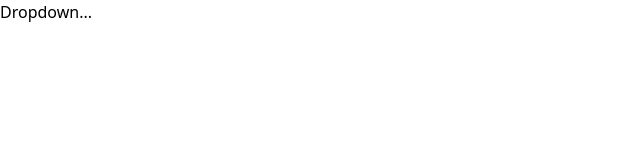
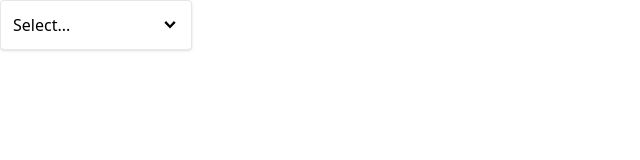
Before and after one commit to tylercoen/REACT, a React (Create React App) app in the folder comps/: page / in a window 1280 px wide. Shown: the top 160 px of the page, without its empty margins (0-640 px from the left). Built offline with nearby package versions, Linux system fonts and the light colour scheme.

Commit message:
Add files via upload

```diff
--- a/comps/src/App.js
+++ b/comps/src/App.js
@@ -1,12 +1,20 @@
+import { useState } from "react";
 import Dropdown from "./components/Dropdown";
 
 function App() {
+  const [selection, setSelection] = useState(null);
+
+  const handleSelect = (option) => {
+    setSelection(option);
+  };
   const options = [
     { label: "Red", value: "red" },
     { label: "Green", value: "green" },
     { label: "Blue", value: "blue" },
   ];
-  return <Dropdown options={options} />;
+  return (
+    <Dropdown options={options} value={selection} onChange={handleSelect} />
+  );
 }
 
 export default App;
--- a/comps/src/components/Dropdown.js
+++ b/comps/src/components/Dropdown.js
@@ -1,5 +1,43 @@
-function Dropdown({ options }) {
-  return <div>Dropdown...</div>;
+import { useState } from "react";
+import { GoChevronDown } from "react-icons/go";
+import Panel from "./Panel";
+
+function Dropdown({ options, value, onChange }) {
+  const [isOpen, setIsOpen] = useState(false);
+  const handleClick = () => {
+    setIsOpen(!isOpen);
+  };
+
+  const handleOptionClick = (option) => {
+    // close dropdown
+    setIsOpen(false);
+    //what option did the user click on
+    onChange(option);
+  };
+  const renderedOptions = options.map((option) => {
+    return (
+      <div
+        className="hover:bg-sky-100 rounded cursor-pointer p-3"
+        onClick={() => handleOptionClick(option)}
+        key={option.value}
+      >
+        {option.label}
+      </div>
+    );
+  });
+
+  return (
+    <div className="w-48 relative">
+      <Panel
+        className="flex justify-between items-center cursor-pointer"
+        onClick={handleClick}
+      >
+        {value?.label || "Select..."}
+        <GoChevronDown className="text-lg" />
+      </Panel>
+      {isOpen && <Panel className="absolute top-full">{renderedOptions}</Panel>}
+    </div>
+  );
 }
 
 export default Dropdown;
--- /dev/null
+++ b/comps/src/components/Panel.js
@@ -0,0 +1,16 @@
+import classNames from "classnames";
+
+function Panel({ children, className, ...rest }) {
+  const finalClassNames = classNames(
+    "border rounded p-3 shadow bg-white w-full",
+    className
+  );
+
+  return (
+    <div {...rest} className={finalClassNames}>
+      {children}
+    </div>
+  );
+}
+
+export default Panel;
```
